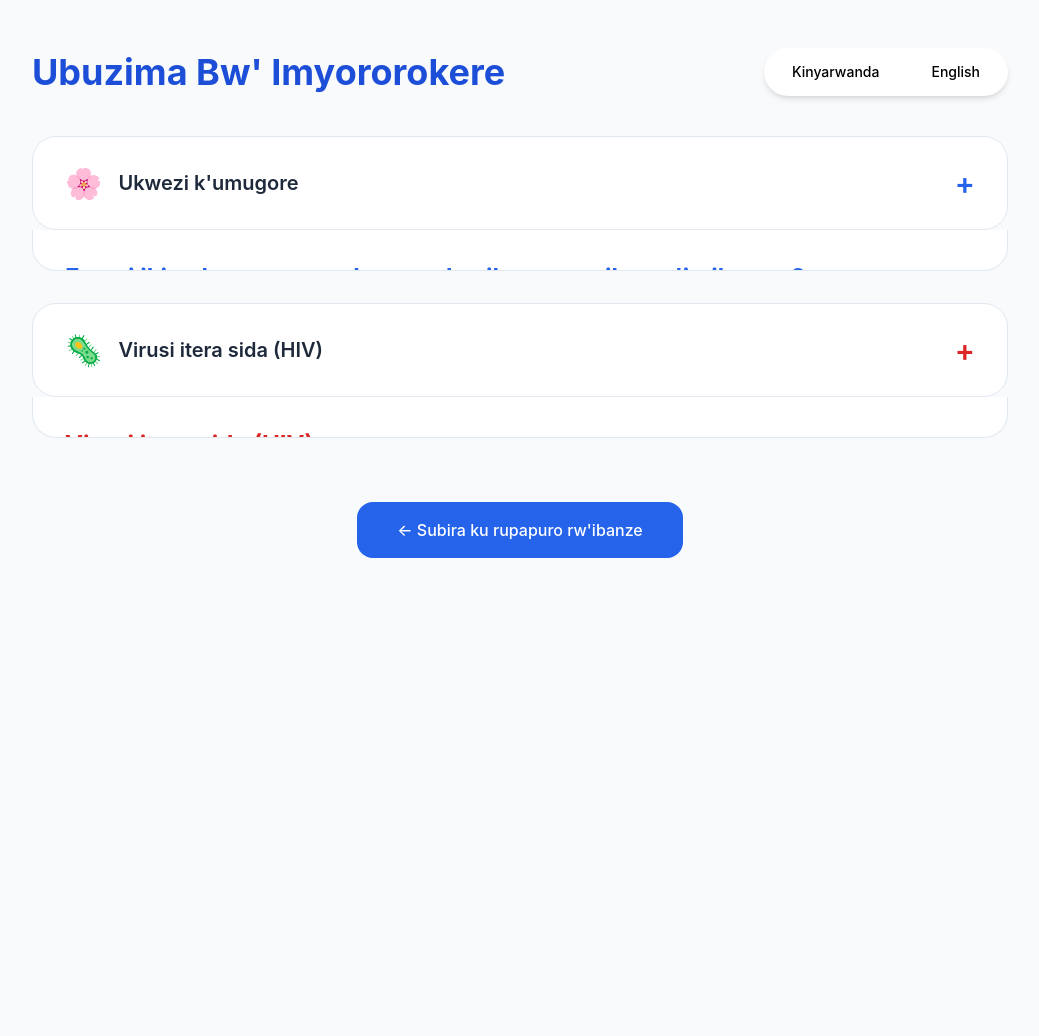
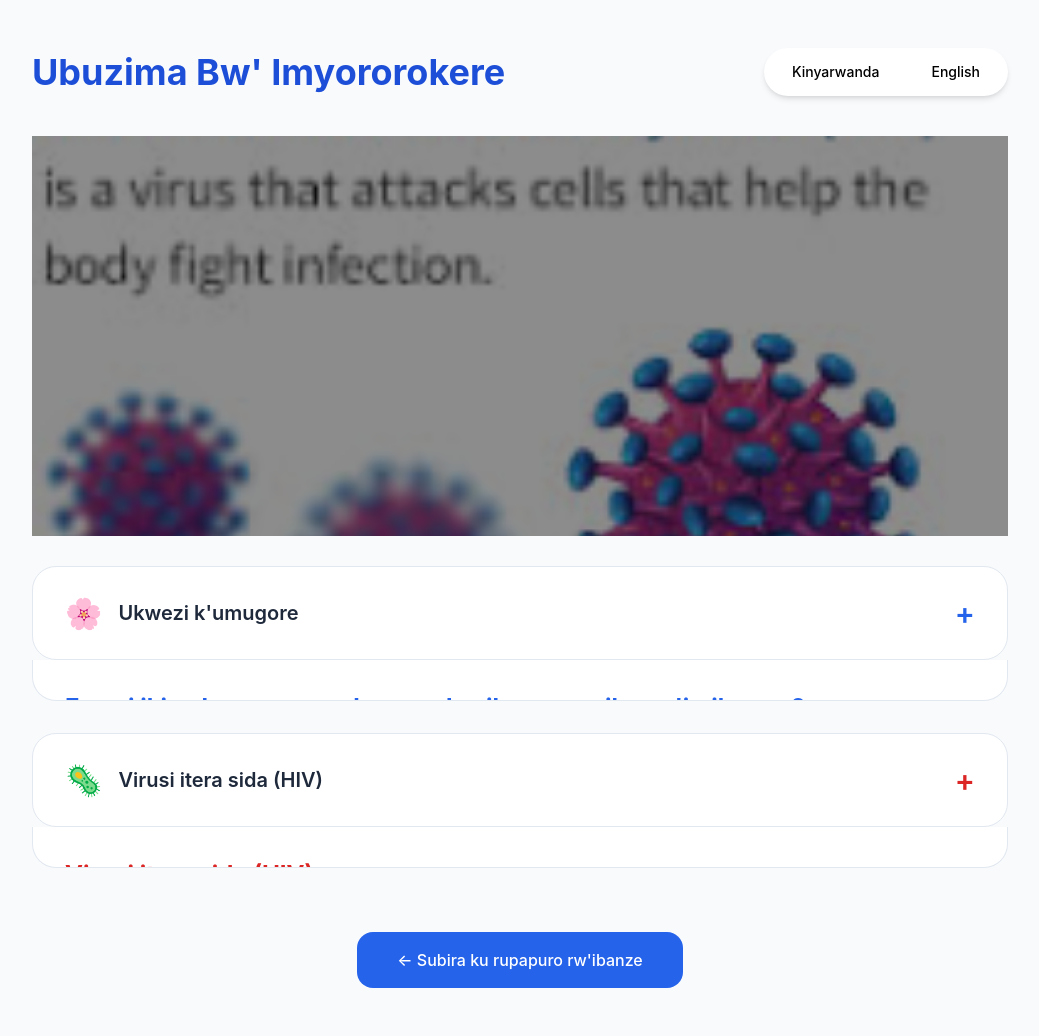
Before and after one commit to Ambaza250/ururngano2, a plain HTML site: page SRH.html in a window 1280 px wide. Shown: the whole page, without its empty margins (120-1159 px from the left). Before the commit the page ends 800 px from the top, so only its background shows below. Drawn offline with nearby package versions, Linux system fonts and the light colour scheme.

Commit message:
Update SRH.html

```diff
--- a/SRH.html
+++ b/SRH.html
@@ -24,6 +24,59 @@
         .open .icon {
             transform: rotate(45deg);
         }
+
+		.hero-banner {
+    position: relative;
+    width: 100%;
+    height: 400px;           /* Adjust height as needed */
+    overflow: hidden;
+    margin-bottom: 30px;
+}
+
+.banner-image {
+    width: 100%;
+    height: 100%;
+    object-fit: cover;
+}
+
+.banner-overlay {
+    position: absolute;
+    top: 0;
+    left: 0;
+    width: 100%;
+    height: 100%;
+    background: rgba(0, 0, 0, 0.45);
+    display: flex;
+    flex-direction: column;
+    justify-content: center;
+    align-items: center;
+    text-align: center;
+    color: white;
+    padding: 20px;
+}
+
+.banner-overlay h1 {
+    font-size: 2.8rem;
+    margin-bottom: 10px;
+}
+
+.banner-overlay p {
+    font-size: 1.3rem;
+    margin-bottom: 20px;
+}
+
+.btn {
+    background-color: #e63946;
+    color: white;
+    padding: 12px 28px;
+    border-radius: 50px;
+    text-decoration: none;
+    font-weight: bold;
+}
+
+.btn:hover {
+    background-color: #c1121f;
+}
     </style>
 </head>
 <body class="bg-slate-50" data-lang="rw">
@@ -45,6 +98,15 @@
                         class="lang-btn px-6 py-2.5 rounded-3xl text-sm font-medium">English</button>
             </div>
         </div>
+
+<!-- SRH Banner / Hero Section -->
+<section class="hero-banner">
+    <img src="srh-banner.png" alt="Sexual and Reproductive Health Banner" class="banner-image">
+
+    <div class="banner-overlay">
+
+    </div>
+</section>
 
         <!-- Toggle 1: Ukwezi k'umugore -->
         <div class="mb-8">
```
